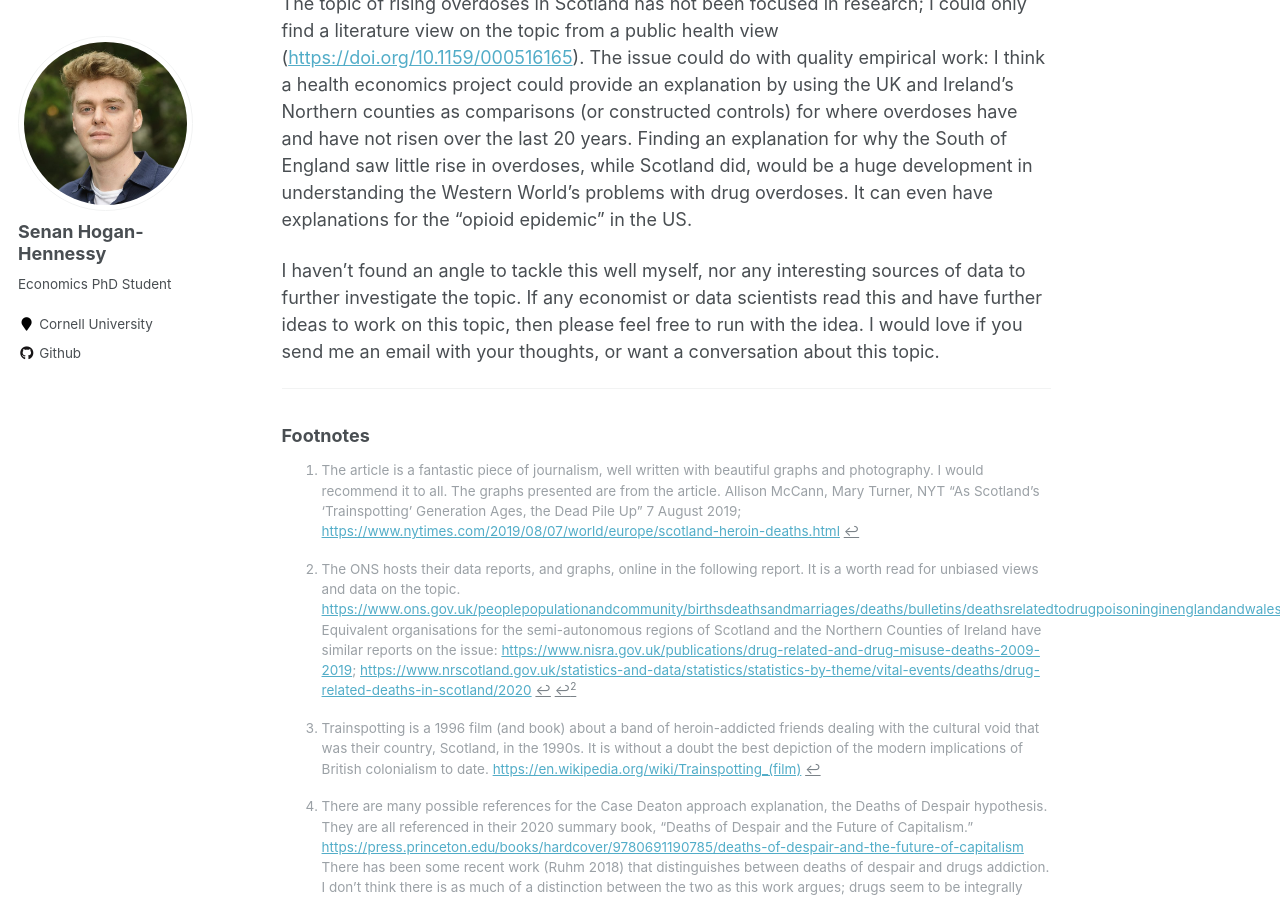
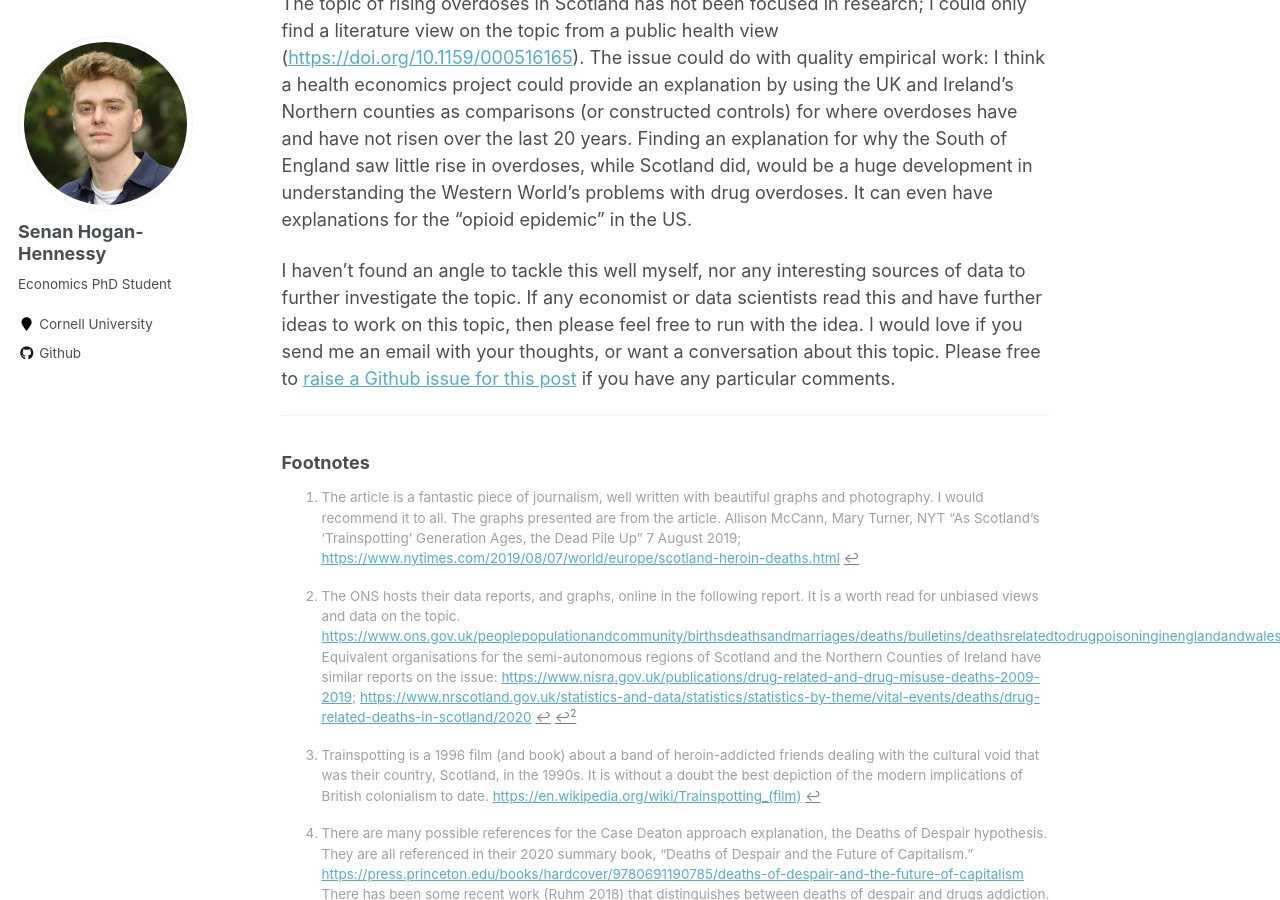
Before and after one commit to shoganhennessy/shoganhennessy.github.io, a Jekyll site: the page built from _posts/2021-12-29-overdoses-in-scotland-and-the-united-states.md, in a window 1280 px wide and 900 px high, scrolled down 3957 px. Built offline with Jekyll 4.4.1, drawn with Linux system fonts in a browser that asks for light colours.

Commit message:
first draft on Scotland completed.

```diff
--- a/_posts/2021-12-29-overdoses-in-scotland-and-the-united-states.md
+++ b/_posts/2021-12-29-overdoses-in-scotland-and-the-united-states.md
@@ -196,6 +196,7 @@ It can even have explanations for the "opioid epidemic" in the US.
 I haven't found an angle to tackle this well myself, nor any interesting sources of data to further investigate the topic.
 If any economist or data scientists read this and have further ideas to work on this topic, then please feel free to run with the idea.
 I would love if you send me an email with your thoughts, or want a conversation about this topic.
+Please free to [raise a Github issue for this post](https://github.com/shoganhennessy/shoganhennessy.github.io/issues/new/choose) if you have any particular comments.
 
 -----
 
```
